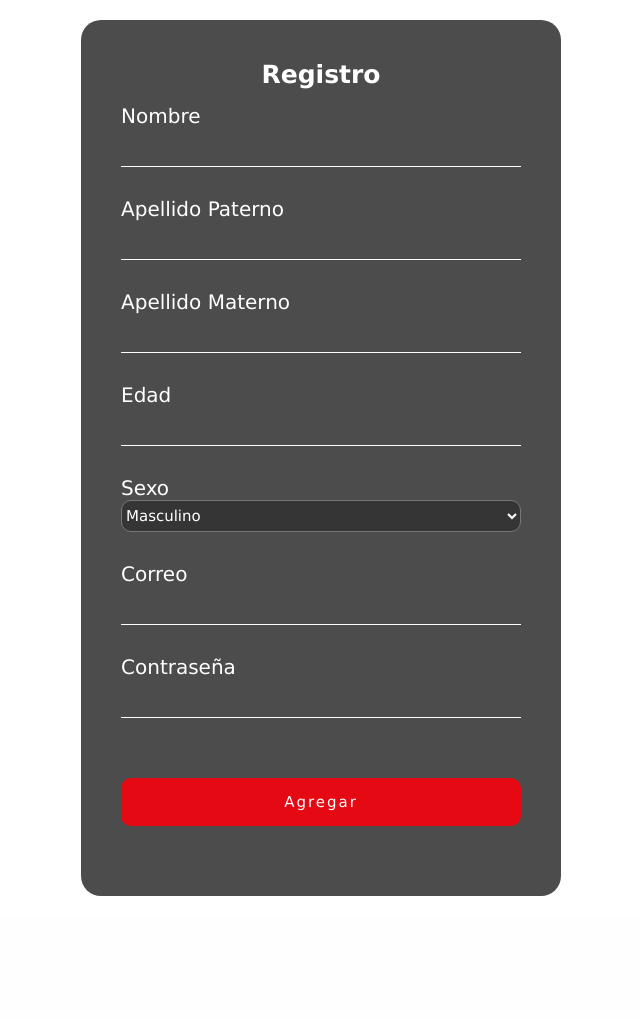
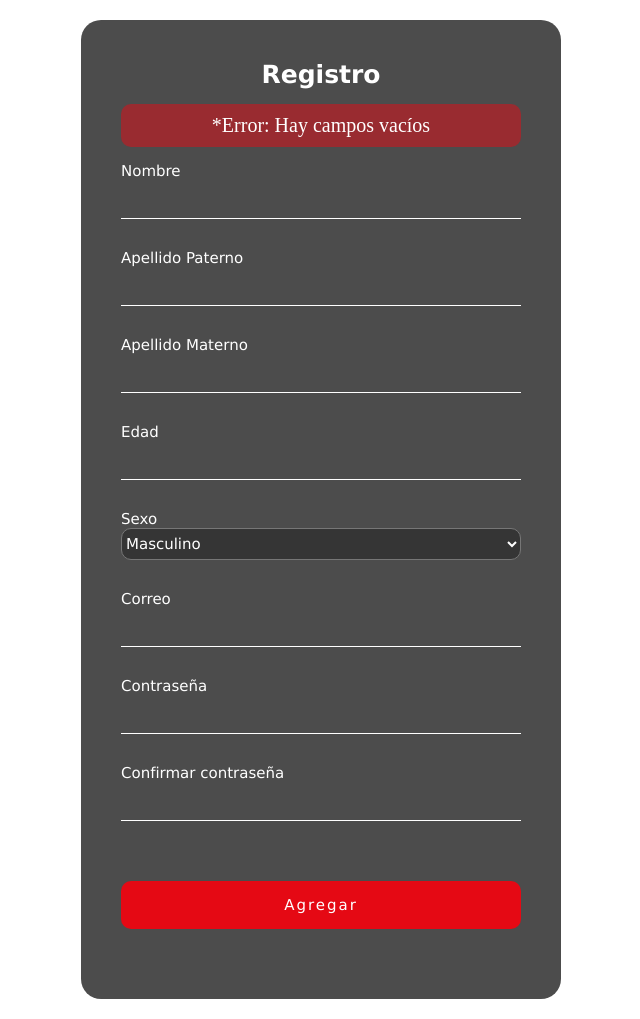
Before and after one commit to ramssrez/colegioMexico, a PHP site: page /pages/registerUser.php?error=2 in a window 1280 px wide. Shown: the part 51-1070 px from the top of the page, without its empty margins (319-959 px from the left). Before the commit the page ends 947 px from the top, so only its background shows below. Run offline with PHP 8.4, Linux system fonts and the light colour scheme.

Commit message:
Creación de la sección para el registro de un usuario

```diff
--- a/css/styles.css
+++ b/css/styles.css
@@ -65,7 +65,7 @@ li:last-child {
     font-family: Verdana, Georgia, 'Times New Roman', Times, serif;
 }
 .contenedor .elemento label{
-    font-size: 20px;
+    font-size: 15px;
     color: #fff;
     font-family: Verdana, Georgia, 'Times New Roman', Times, serif;
 }
--- a/pages/registerUser.php
+++ b/pages/registerUser.php
@@ -15,11 +15,35 @@
             <?php
                 if(isset($_GET['error']) && $_GET['error'] == 1 )
                 {
-                    echo "<p class='error'>No se ha registrado al usuario</p>";
+                    echo "<p class='error'>*Error: No se ha registrado al usuario</p>";
+                }
+                if(isset($_GET['error']) && $_GET['error'] == 2 )
+                {
+                    echo "<p class='error'>*Error: Hay campos vacíos</p>";
+                }
+                if(isset($_GET['error']) && $_GET['error'] == 3 )
+                {
+                    echo "<p class='error'>*Error: La contraseña debe ser mayor a 8 caracteres</p>";
+                }
+                if(isset($_GET['error']) && $_GET['error'] == 4 )
+                {
+                    echo "<p class='error'>*Error: Las contraseñas debe de conincidir</p>";
+                }
+                if(isset($_GET['error']) && $_GET['error'] == 5 )
+                {
+                    echo "<p class='error'>*Error: La contraseña debe de contener un caracter especial (#,$,-,_,&,%)</p>";
+                }
+                if(isset($_GET['error']) && $_GET['error'] == 6 )
+                {
+                    echo "<p class='error'>*Error: La contraseña debe de contener números</p>";
+                }
+                if(isset($_GET['error']) && $_GET['error'] == 7 )
+                {
+                    echo "<p class='error'>*Error: El correo debe de contener el @</p>";
                 }
                 if(isset($_GET['succesful']) && $_GET['succesful'] == 1 )
                 {
-                    echo "<p class='succesful'>Se ha registrado un usuario correctamente</p>";
+                    echo "<p class='succesful'>Se ha registrado un usuario correctamente. Id Usuario=".$_GET['id']."</p>";
                 }
             ?>
             <form action="../config/createUser.php" method="POST">
@@ -55,6 +79,10 @@
                     <input type="password" id="userPassword" name="userPassword">
                 </div>
                 <div class="elemento">
+                    <label for="userPasswordDos">Confirmar contraseña</label>
+                    <input type="password" id="userPasswordDos" name="userPasswordDos">
+                </div>
+                <div class="elemento">
                     <input id="btn-agregar" type="submit" name= "userSubmit" value="Agregar">
                 </div>
             </form>
```
Also changed, not shown: config/createUser.php (+19 -2 lines).
